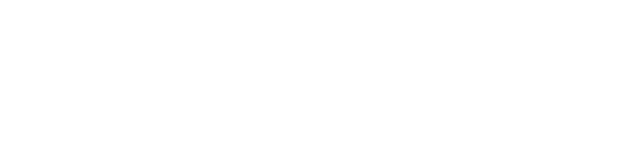
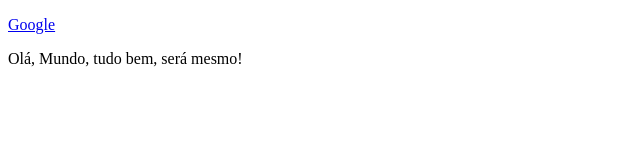
Before and after one commit to Rierison/Javascript, a plain HTML site: page index.html in a window 1280 px wide. Shown: the whole page, without its empty margins (0-640 px from the left). Drawn offline with Linux system fonts and the light colour scheme.

Commit message:
Autosave ativado

```diff
--- a/index.html
+++ b/index.html
@@ -3,7 +3,7 @@
 <head>
     <meta charset="UTF-8">
     <meta name="viewport" content="width=device-width, initial-scale=1.0">
-    <title>Aula</title>
+    <title>HTML fundamentos</title>
 </head>
 <body>
     <header>
@@ -13,7 +13,11 @@
     <main>
 
         <p>
+            <a href="https://www.google.com">Google</a>
+        </p>
 
+        <p>
+            Olá, Mundo, tudo bem, será mesmo!
         </p>
 
     </main>
```
